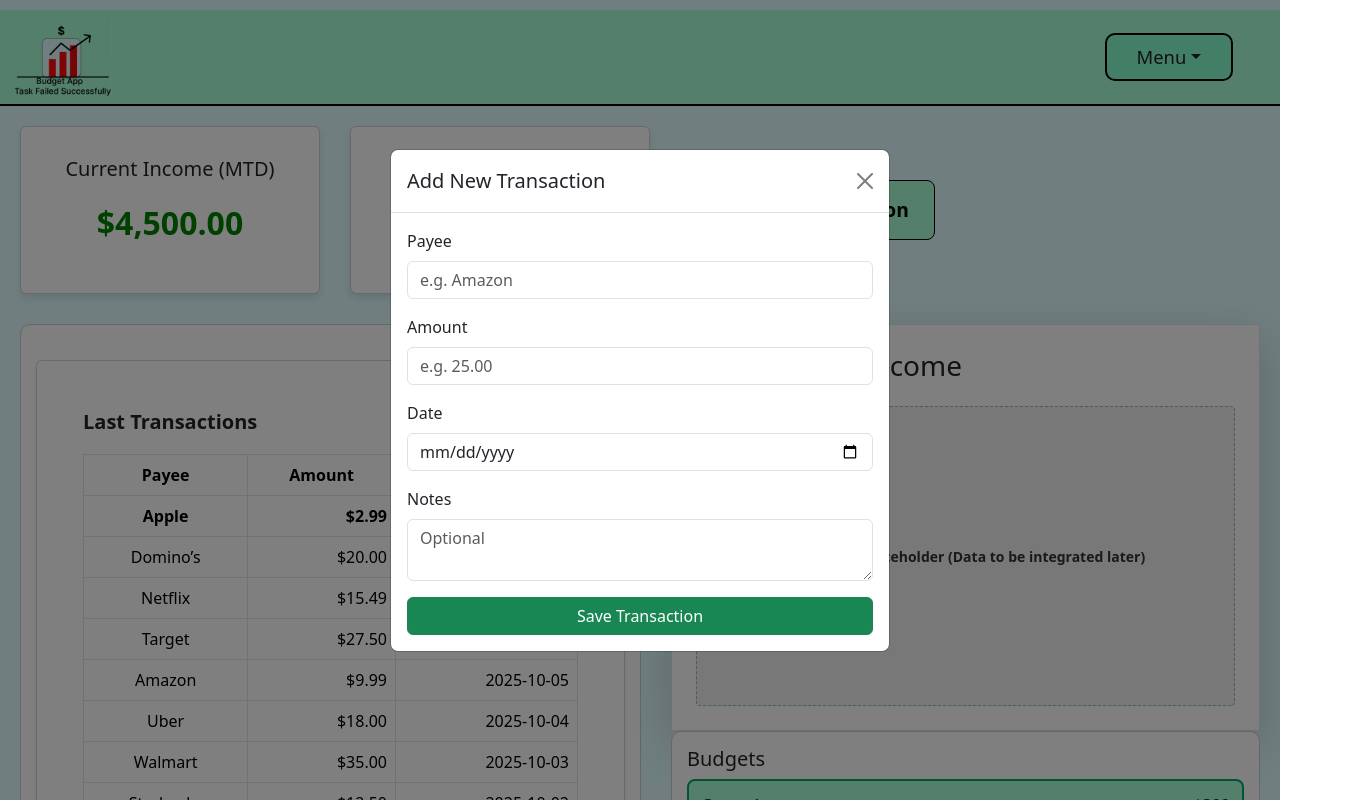
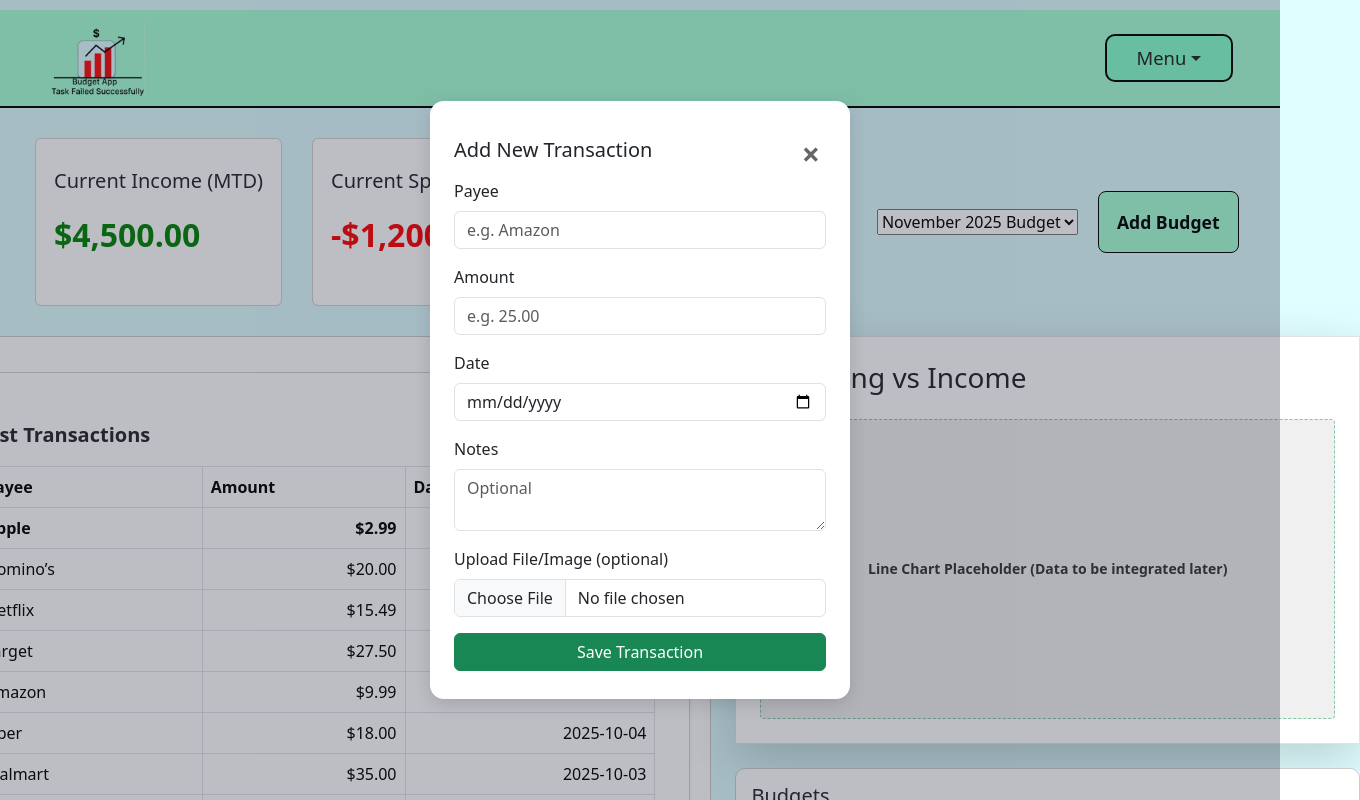
Before and after one commit to cdsherro/Create, a React (Create React App) app in the folder create/: page /dashboard in a window 1280 px wide. Both pictures are taken after a click on the button "Add New Transaction". Shown: the top 800 px of the page, 1360 px wide, since content can reach past the window. Built offline with nearby package versions, Linux system fonts and the light colour scheme.

Commit message:
updated dashboard, logo

```diff
--- a/create/src/Components/Dashboard/Dashboard.css
+++ b/create/src/Components/Dashboard/Dashboard.css
@@ -1,31 +1,14 @@
-body {
-  background-color: #e9fbff;
-}
-
-.dashboard-container {
-  padding: 20px;
-  min-height: 100vh;
-  background-color: #E0FDFF;
-}
-
 .cards-row {
   display: flex;
   align-items: center;
   gap: 30px;
   margin-bottom: 30px;
+  margin-top: 30px;
+  margin-left: 35px;
 }
 
 .card {
-  border: 1px solid #ccc;
-  text-align: center;
-  border-radius: 12px;
-  box-shadow: 0px 4px 8px rgba(0, 0, 0, 0.1);
-  padding: 30px;
-}
-
-.large-card {
-  width: 300px;
-  height: 160px;
+  padding: 30px 18px 30px 18px;
 }
 
 .income {
@@ -42,33 +25,143 @@ body {
   margin-top: 10px;
 }
 
-.add-transaction {
+.add-transaction, .upload-btn, .add-budget-btn {
   background-color: #A8FFD5;
   border: 1px solid #000;
   padding: 15px 25px;
-  font-size: 1.2rem;
+  font-size: 1.1rem;
   cursor: pointer;
   font-weight: bold;
   border-radius: 8px;
-  height: 60px;
+  height: 62px;
+  margin-right: 12px;
   align-self: center;
+}
+
+.budget-add-container {
+  display: flex;
+  gap: 10px;
+  align-items: center;
+}
+
+.budget-dropdown {
+  font-size: 1.07rem;
+  width: 140px;
+  padding: 8px;
+  border-radius: 7px;
+}
+
+.add-budget-btn {
+  padding: 10px 18px;
+  font-size: 1.1rem;
+}
+
+.custom-modal {
+  position: fixed;
+  top: 0; left: 0; right: 0; bottom: 0;
+  background: rgba(33,40,60,.3);
+  z-index: 9999;
+  display: flex;
+  align-items: center;
+  justify-content: center;
+}
+
+.custom-modal-content {
+  background: #fff;
+  border-radius: 14px;
+  box-shadow: 0 5px 18px rgba(0,0,0,.14);
+  max-width: 420px;
+  width: 95vw;
+  padding: 28px 24px;
+  position: relative;
+}
+
+.custom-modal-header {
+  display: flex;
+  justify-content: space-between;
+  align-items: center;
+}
+
+.custom-modal-close {
+  background: none;
+  border: none;
+  font-size: 2em;
+  font-weight: bold;
+  color: #666;
+  cursor: pointer;
 }
 
 .bottom-section {
   display: flex;
-  gap: 30px;
+  gap: 24px;
+  width: 100%;
+  max-width: 1100px;
+  margin: 0 auto;
+  box-sizing: border-box;
+  /* Remove extra left/right margin if present elsewhere */
 }
 
 .transactions-container {
-  flex: 1;
-  max-height: 800px;
-  /* overflow-y: auto;  to enable scrolling if too long */
-  background-color: #fff;
-  padding: 15px;
+  flex: 1.2;
+  min-width: 0;
+  background: #fff;
+  padding: 15px 20px;
   border-radius: 10px;
   border: 1px solid #ccc;
+  margin-left: -170px;
 }
 
 .chart-container {
   flex: 1;
+  min-width: 0;
+  display: flex;
+  flex-direction: column;
+  gap: 24px;
+  margin-right: -170px;
 }
+
+@media (max-width: 900px) {
+  .bottom-section {
+    flex-direction: column;
+    max-width: 98vw;
+    gap: 20px;
+  }
+  .transactions-container, .chart-container {
+    width: 100%;
+    max-width: 100%;
+    margin: 0;
+  }
+}
+
+.custom-modal-content {
+  background: #fff;
+  border-radius: 14px;
+  box-shadow: 0 5px 18px rgba(0,0,0,.14);
+  max-width: 420px;
+  width: 100%;
+  min-width: 320px;
+  padding: 28px 24px;
+  position: relative;
+  box-sizing: border-box;
+}
+
+.category-row {
+  display: grid;
+  grid-template-columns: 1.5fr 1fr 1fr 32px;
+  gap: 8px;
+  align-items: center;
+  margin-bottom: 10px;
+}
+
+.category-row input[type="text"],
+.category-row input[type="number"] {
+  width: 100%;
+  min-width: 0;
+}
+
+.category-row button {
+  min-width: 32px;
+  height: 32px;
+  font-size: 18px;
+  padding: 0;
+}
--- a/create/src/Components/Dashboard/Dashboard.jsx
+++ b/create/src/Components/Dashboard/Dashboard.jsx
@@ -3,6 +3,9 @@ import RecentTransactions from './RecentTransactions';
 import SpendingChart from './SpendingChart';
 import BudgetList from './BudgetList';
 import './Dashboard.css';
+
+const BUDGET_TYPES = ['Groceries', 'Rent', 'Utilities', 'Fun'];
+const BUDGET_TEMPLATES = ['Default', 'Monthly Standard', 'Minimalist', 'Family', 'Student'];
 
 export default function Dashboard() {
   const [income] = useState(4500);
@@ -19,14 +22,68 @@ export default function Dashboard() {
     { id: 9, payee: 'Apple', amount: 2.99, date: '2025-10-09' },
   ]);
 
-  // Dummy budgets (temporary frontend data)
+  // Multi-budget state: array of budgets, each with its own categories
   const [budgets, setBudgets] = useState([
-    { id: 1, name: 'Groceries', total: 300, spent: 120 },
-    { id: 2, name: 'Rent', total: 1200, spent: 1200 },
-    { id: 3, name: 'Utilities', total: 200, spent: 150 },
-    { id: 4, name: 'Entertainment', total: 150, spent: 90 }
+    {
+      id: 1,
+      name: 'November 2025 Budget',
+      categories: [
+        { name: 'Rent', amount: 2250, percent: 50 },
+        { name: 'Groceries', amount: 450, percent: 10 },
+      ],
+    },
+    {
+      id: 2,
+      name: 'Vacation Budget',
+      categories: [
+        { name: 'Hotels', amount: 900, percent: 40 },
+        { name: 'Food', amount: 300, percent: 14 },
+      ],
+    },
   ]);
-  const [selectedBudget, setSelectedBudget] = useState(1);
+
+  const [selectedBudgetId, setSelectedBudgetId] = useState(budgets[0]?.id ?? null);
+  const selectedBudget = budgets.find(b => b.id === selectedBudgetId);
+
+  // Add Budget Modal state
+  const [showBudgetModal, setShowBudgetModal] = useState(false);
+  const [budgetName, setBudgetName] = useState('');
+  const [categories, setCategories] = useState([
+    { name: '', amount: 0, percent: 0 }
+  ]);
+
+  // Handlers for category editing in modal:
+  const handleCategoryChange = (idx, field, value) => {
+    setCategories(prev =>
+      prev.map((cat, i) => i === idx ? { ...cat, [field]: value } : cat)
+    );
+  };
+  const addCategory = () => setCategories([...categories, { name: "", amount: 0, percent: 0 }]);
+  const removeCategory = idx => setCategories(categories.filter((_, i) => i !== idx));
+
+  // Modal for Add Transaction
+  const [showTransactionModal, setShowTransactionModal] = useState(false);
+  const [file, setFile] = useState(null);
+
+  // Save Budget handler
+  const handleSaveBudget = (e) => {
+    e.preventDefault();
+    if (!budgetName.trim()) return;
+    const newBudget = {
+      id: budgets.length + 1,
+      name: budgetName,
+      categories: categories.map(cat => ({
+        name: cat.name,
+        amount: Number(cat.amount),
+        percent: Number(cat.percent)
+      }))
+    };
+    setBudgets([...budgets, newBudget]);
+    setBudgetName('');
+    setCategories([{ name: '', amount: 0, percent: 0 }]);
+    setShowBudgetModal(false);
+    setSelectedBudgetId(newBudget.id);
+  };
 
   return (
     <div className="dashboard-container">
@@ -41,50 +98,53 @@ export default function Dashboard() {
         </div>
         <button
           className="add-transaction"
-          data-bs-toggle="modal"
-          data-bs-target="#addTransactionModal"
+          onClick={() => setShowTransactionModal(true)}
         >
           Add New Transaction
         </button>
+        {/* Budget selection dropdown and Add Budget button */}
+        <div className="budget-add-container">
+          <select
+            className="select-budget"
+            value={selectedBudgetId}
+            onChange={e => setSelectedBudgetId(Number(e.target.value))}
+            style={{ marginRight: '10px' }}
+          >
+            {budgets.map(budget => (
+              <option value={budget.id} key={budget.id}>{budget.name}</option>
+            ))}
+          </select>
+          <button
+            className="add-budget-btn"
+            onClick={() => setShowBudgetModal(true)}
+          >
+            Add Budget
+          </button>
+        </div>
       </div>
 
       <div className="bottom-section">
         <div className="transactions-container">
           <RecentTransactions items={recent} />
         </div>
-
         <div className="chart-container">
           <SpendingChart />
           <BudgetList
-            budgets={budgets}
-            selectedBudget={selectedBudget}
-            onSelectBudget={setSelectedBudget}
+            budgets={selectedBudget ? selectedBudget.categories : []}
+            selectedBudget={null}
+            onSelectBudget={() => {}}
           />
         </div>
       </div>
 
-      {/* Modal */}
-      <div
-        className="modal fade"
-        id="addTransactionModal"
-        tabIndex="-1"
-        aria-labelledby="addTransactionModalLabel"
-        aria-hidden="true"
-      >
-        <div className="modal-dialog modal-dialog-centered">
-          <div className="modal-content">
-            <div className="modal-header">
-              <h5 className="modal-title" id="addTransactionModalLabel">
-                Add New Transaction
-              </h5>
-              <button
-                type="button"
-                className="btn-close"
-                data-bs-dismiss="modal"
-                aria-label="Close"
-              ></button>
+      {/* Modal for Add Transaction */}
+      {showTransactionModal && (
+        <div className="custom-modal">
+          <div className="custom-modal-content">
+            <div className="custom-modal-header">
+              <h5>Add New Transaction</h5>
+              <button className="custom-modal-close" onClick={() => setShowTransactionModal(false)}>×</button>
             </div>
-            <div className="modal-body">
             <form>
               <div className="mb-3">
                 <label className="form-label">Payee</label>
@@ -102,14 +162,48 @@ export default function Dashboard() {
                 <label className="form-label">Notes</label>
                 <textarea className="form-control" rows="2" placeholder="Optional"></textarea>
               </div>
-                <button type="submit" className="btn btn-success w-100">
-                  Save Transaction
-                </button>
+              <div className="mb-3">
+                <label className="form-label">Upload File/Image (optional)</label>
+                <input
+                  type="file"
+                  className="form-control"
+                  onChange={e => setFile(e.target.files[0])}
+                />
+                {file && <div className="mt-2">File selected: {file.name}</div>}
+              </div>
+              <button type="submit" className="btn btn-success w-100">Save Transaction</button>
             </form>
           </div>
         </div>
+      )}
+
+      {/* Modal for Add Budget */}
+      {showBudgetModal && (
+        <div className="custom-modal">
+          <div className="custom-modal-content">
+            <div className="custom-modal-header">
+              <h5>Add Budget</h5>
+              <button className="custom-modal-close" onClick={() => setShowBudgetModal(false)}>×</button>
+            </div>
+            <form onSubmit={handleSaveBudget}>
+              <div className="mb-3">
+                <label className="form-label">Budget Name</label>
+                <input type="text" className="form-control" value={budgetName} onChange={e => setBudgetName(e.target.value)} />
+              </div>
+              {categories.map((cat, idx) => (
+                <div className="category-row" key={idx} style={{ display:'flex', gap:'5px', alignItems:'center', marginBottom:'10px' }}>
+                  <input type="text" placeholder="Category Name" value={cat.name} onChange={e => handleCategoryChange(idx, 'name', e.target.value)} />
+                  <input type="number" placeholder="Amount" value={cat.amount} onChange={e => handleCategoryChange(idx, 'amount', e.target.value)} />
+                  <input type="number" placeholder="Percent" value={cat.percent} onChange={e => handleCategoryChange(idx, 'percent', e.target.value)} min={0} max={100} />
+                  <button type="button" onClick={() => removeCategory(idx)}>–</button>
+                </div>
+              ))}
+              <button type="button" onClick={addCategory} style={{ marginBottom: '10px' }}>+</button>
+              <button type="submit" className="btn btn-success w-100">Save Budget</button>
+            </form>
           </div>
         </div>
+      )}
     </div>
   );
 }
--- a/create/src/Components/Header/Header.css
+++ b/create/src/Components/Header/Header.css
@@ -1,28 +1,8 @@
-/* Header Container */
-.header {
-  background-color: #A8FFD5;
-  padding: 10px 20px;
-  border-bottom: 2px solid #000;
-}
-
-/* Logo */
-.logo-container {
-  display: flex;
-  align-items: center;
-}
-
-.bank-logo {
-  width: 100px;
-  height: auto;
-}
-
-/* Right Section (Dashboard + Icon) */
 .right-section {
   display: flex;
   align-items: center;
 }
 
-/* Dashboard Button */
 .dashboard-btn {
   background-color: #d9fef5;
   border: 2px solid #000;
@@ -87,3 +67,27 @@
   color: #000 !important;
   border-color: #1a1a1a !important;
 }
+
+.header {
+  background-color: #A8FFD5;
+  padding: 10px 20px;
+  border-bottom: 2px solid #000;
+  min-height: 80px;
+  overflow: hidden;
+}
+
+.logo-container {
+  display: flex;
+  align-items: center;
+  height: 80px;
+  overflow: hidden;
+  padding: 0;
+}
+
+.bank-logo {
+  width: 170px;
+  height: auto;
+  max-height: 75px;
+  margin: 0;
+  object-fit: contain;
+}
--- a/create/src/Components/Header/Header.jsx
+++ b/create/src/Components/Header/Header.jsx
@@ -1,35 +1,3 @@
-// import React from 'react';
-// import { Link } from 'react-router-dom';
-// import logo from '../Assets/budget_app_figma_logo.png';
-// import './Header.css';
-
-// export default function Header() {
-//   return (
-//     <nav className="navbar header">
-//       <div className="container-fluid d-flex justify-content-between align-items-center">
-//         {/* Left: Logo */}
-//         <div className="logo-container">
-//           <img src={logo} alt="Commerce Bank" className="bank-logo" />
-//         </div>
-
-//         {/* Right: Buttons */}
-//         <div className="right-section">
-//           <Link to="/dashboard" className="dashboard-btn">
-//             Dashboard
-//           </Link>
-
-//           {/* User icon that links to profile */}
-//           <Link to="/profile" className="user-icon-link">
-//             <div className="user-icon">
-//               <i className="bi-person"></i>
-//             </div>
-//           </Link>
-//         </div>
-//       </div>
-//     </nav>
-//   );
-// }
-
 import React from 'react';
 import { useNavigate } from 'react-router-dom';
 import { Dropdown } from "react-bootstrap";
@@ -38,16 +6,13 @@ import './Header.css';
 
 export default function Header() {
   const navigate = useNavigate();
-
-  // Define major pages you want in the dropdown
   const pageLinks = [
     { label: "Dashboard", path: "/dashboard" },
     { label: "Income Management", path: "/income-management" },
     { label: "Transactions", path: "/transactions" },
     { label: "User Profile", path: "/profile" },
-    { label: "Account Settings", path: "/settings" },
+    { label: "Account Settings", path: "/account" },
     { label: "App Settings", path: "/app-settings" }
-    // Add more as your app grows!
   ];
 
   return (
```
Lines whose indentation alone changed are shown as unchanged.
